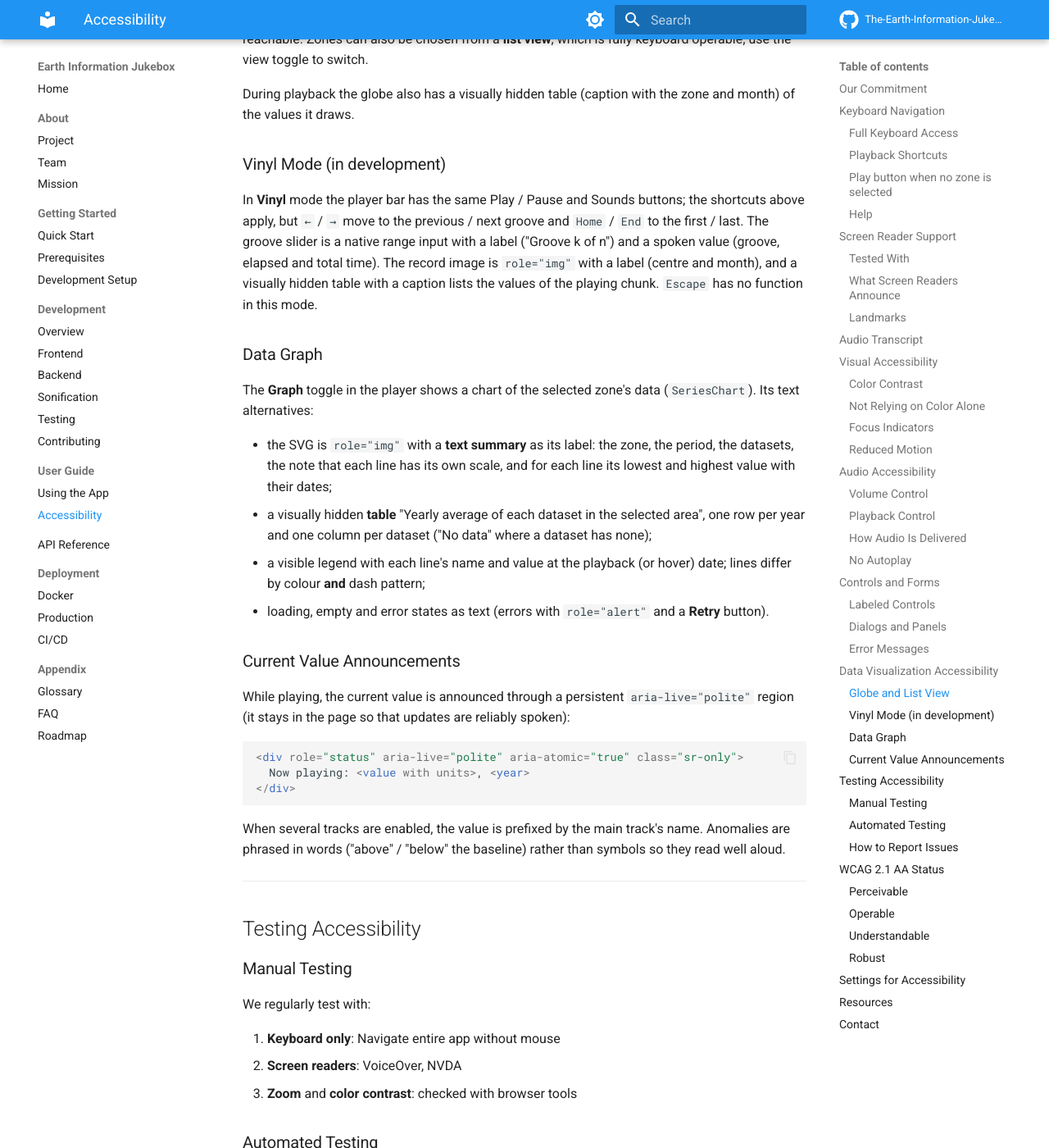
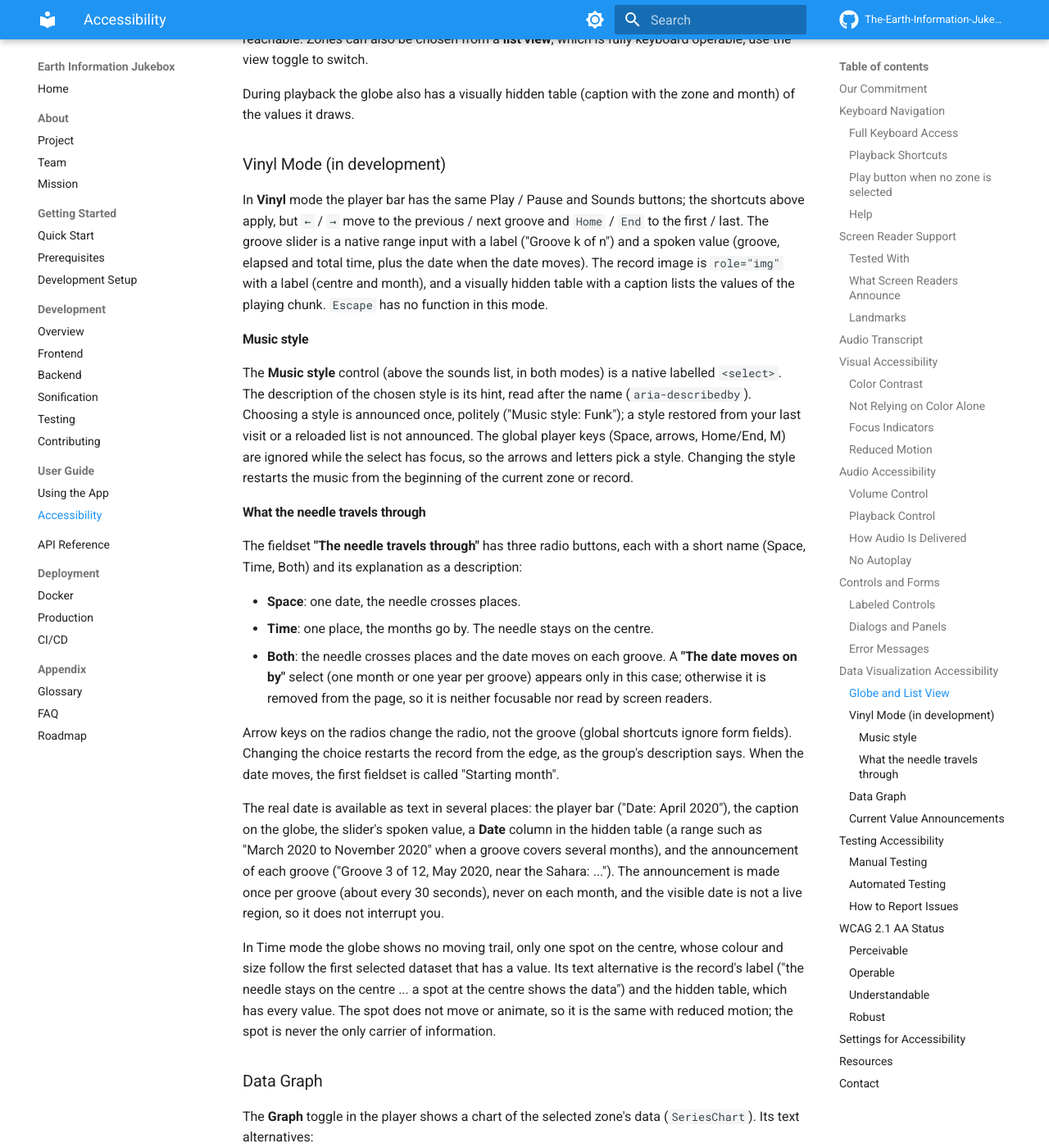
Before and after one commit to The-Earth-Information-Jukebox-HEIG-VD/documentation, an MkDocs documentation site: the page built from docs/user-guide/accessibility.md, in a window 1280 px wide and 1400 px high, scrolled down 6719 px. Shown: the whole window at 82% size. Built offline with MkDocs 1.6.1 and Material for MkDocs 9.7.7, drawn with Linux system fonts in a browser that asks for light colours; comment, search, counter and statistics services are not loaded.

Commit message:
Document music style selector and vinyl travel modes accessibility
Co-Authored-By: Claude Opus 5.5 <noreply@anthropic.com>

```diff
--- a/docs/user-guide/accessibility.md
+++ b/docs/user-guide/accessibility.md
@@ -214,7 +214,25 @@ During playback the globe also has a visually hidden table (caption with the zon
 
 ### Vinyl Mode (in development)
 
-In **Vinyl** mode the player bar has the same Play / Pause and Sounds buttons; the shortcuts above apply, but `←` / `→` move to the previous / next groove and `Home` / `End` to the first / last. The groove slider is a native range input with a label ("Groove k of n") and a spoken value (groove, elapsed and total time). The record image is `role="img"` with a label (centre and month), and a visually hidden table with a caption lists the values of the playing chunk. `Escape` has no function in this mode.
+In **Vinyl** mode the player bar has the same Play / Pause and Sounds buttons; the shortcuts above apply, but `←` / `→` move to the previous / next groove and `Home` / `End` to the first / last. The groove slider is a native range input with a label ("Groove k of n") and a spoken value (groove, elapsed and total time, plus the date when the date moves). The record image is `role="img"` with a label (centre and month), and a visually hidden table with a caption lists the values of the playing chunk. `Escape` has no function in this mode.
+
+#### Music style
+
+The **Music style** control (above the sounds list, in both modes) is a native labelled `<select>`. The description of the chosen style is its hint, read after the name (`aria-describedby`). Choosing a style is announced once, politely ("Music style: Funk"); a style restored from your last visit or a reloaded list is not announced. The global player keys (Space, arrows, Home/End, M) are ignored while the select has focus, so the arrows and letters pick a style. Changing the style restarts the music from the beginning of the current zone or record.
+
+#### What the needle travels through
+
+The fieldset **"The needle travels through"** has three radio buttons, each with a short name (Space, Time, Both) and its explanation as a description:
+
+- **Space**: one date, the needle crosses places.
+- **Time**: one place, the months go by. The needle stays on the centre.
+- **Both**: the needle crosses places and the date moves on each groove. A **"The date moves on by"** select (one month or one year per groove) appears only in this case; otherwise it is removed from the page, so it is neither focusable nor read by screen readers.
+
+Arrow keys on the radios change the radio, not the groove (global shortcuts ignore form fields). Changing the choice restarts the record from the edge, as the group's description says. When the date moves, the first fieldset is called "Starting month".
+
+The real date is available as text in several places: the player bar ("Date: April 2020"), the caption on the globe, the slider's spoken value, a **Date** column in the hidden table (a range such as "March 2020 to November 2020" when a groove covers several months), and the announcement of each groove ("Groove 3 of 12, May 2020, near the Sahara: ..."). The announcement is made once per groove (about every 30 seconds), never on each month, and the visible date is not a live region, so it does not interrupt you.
+
+In Time mode the globe shows no moving trail, only one spot on the centre, whose colour and size follow the first selected dataset that has a value. Its text alternative is the record's label ("the needle stays on the centre ... a spot at the centre shows the data") and the hidden table, which has every value. The spot does not move or animate, so it is the same with reduced motion; the spot is never the only carrier of information.
 
 ### Data Graph
 
```
